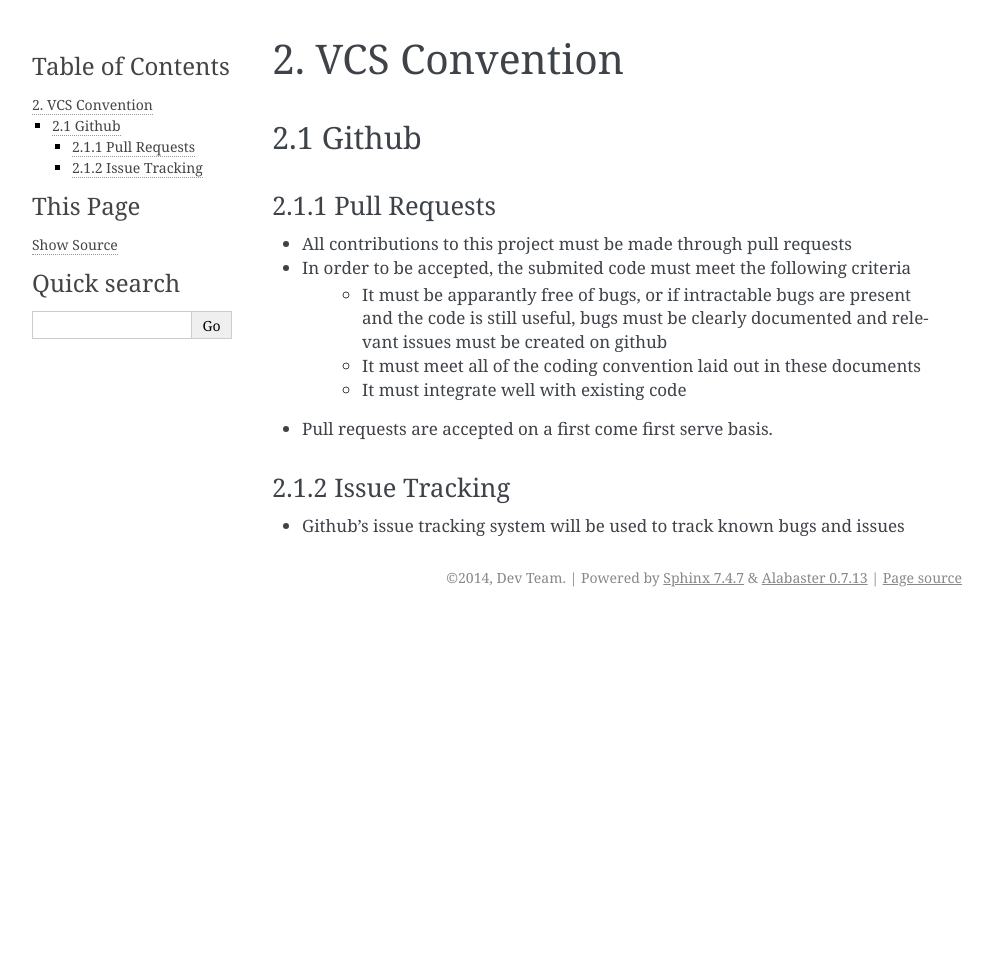
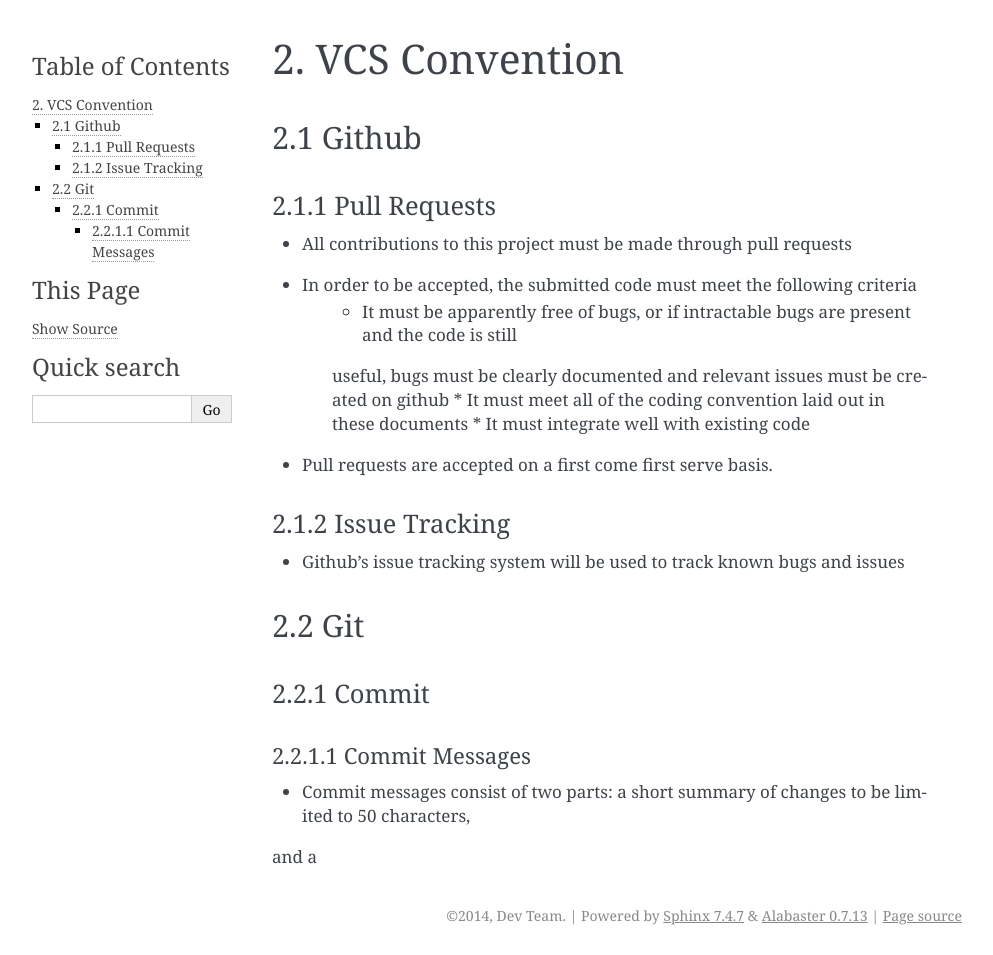
Before and after one commit to AnthonyChiavelli/VisualGitDocs, a Sphinx documentation site: the page built from source/pages/vcs_convention.rst, in a window 1280 px wide. Shown: the whole page, without its empty margins (148-1141 px from the left). Built offline with Sphinx 7.4.7, drawn with Linux system fonts in a browser that asks for light colours; formulas are drawn with MathJax 3; before the commit the page ends 900 px from its top, so only the background shows below that.

Commit message:
Worked on vcs convention

```diff
--- a/source/pages/vcs_convention.rst
+++ b/source/pages/vcs_convention.rst
@@ -10,8 +10,9 @@
 2.1.1 Pull Requests
 --------------------------------------------
 * All contributions to this project must be made through pull requests
-* In order to be accepted, the submited code must meet the following criteria
-   * It must be apparantly free of bugs, or if intractable bugs are present and the code is still useful, bugs must be clearly documented and relevant issues must be created on github
+* In order to be accepted, the submitted code must meet the following criteria
+   * It must be apparently free of bugs, or if intractable bugs are present and the code is still
+   useful, bugs must be clearly documented and relevant issues must be created on github
    * It must meet all of the coding convention laid out in these documents
    * It must integrate well with existing code
 * Pull requests are accepted on a first come first serve basis.
@@ -19,3 +20,15 @@
 2.1.2 Issue Tracking
 --------------------------------------------
 * Github's issue tracking system will be used to track known bugs and issues
+
+2.2 Git
+============================================
+
+2.2.1 Commit
+--------------------------------------------
+
+2.2.1.1 Commit Messages
+############################################
+
+* Commit messages consist of two parts: a short summary of changes to be limited to 50 characters,
+and a
```
